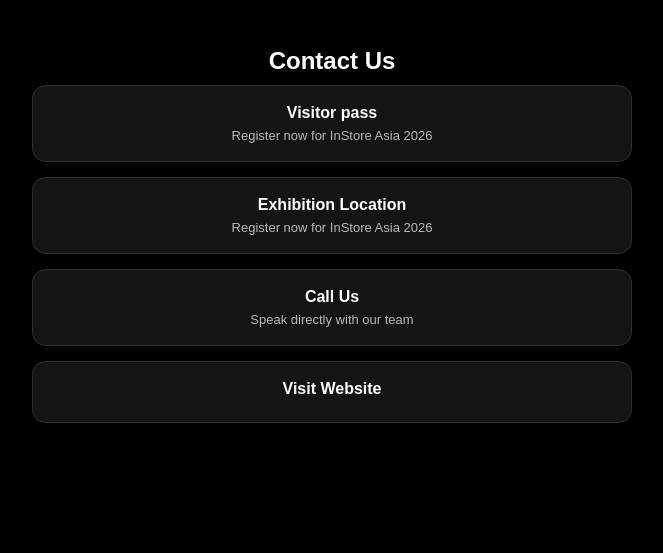
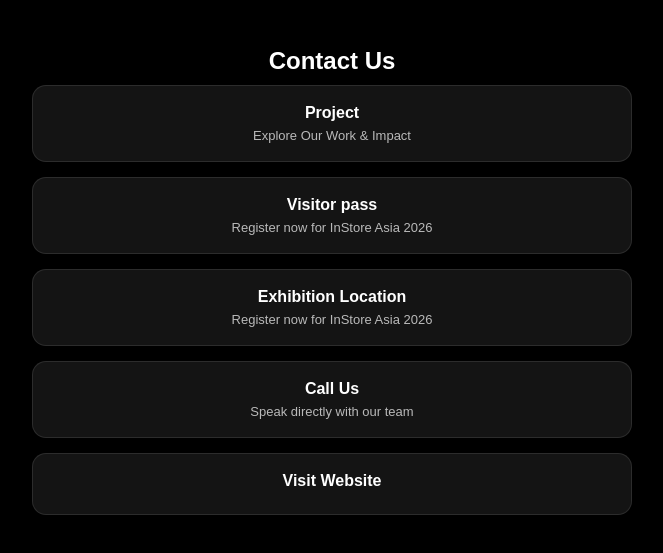
Before and after one commit to contentsparsa/InStore-Webpage, a plain HTML site: page index.html in a window 1280 px wide. Shown: the part 119-672 px from the top of the page, without its empty margins (308-971 px from the left). Drawn offline with Linux system fonts and the light colour scheme.

Commit message:
Update index.html

```diff
--- a/index.html
+++ b/index.html
@@ -144,6 +144,10 @@
     <!-- Heading -->
     <h1>Contact Us</h1>
 
+<div class="card">
+     <a href="https://sparsadigital.in/portfolio-item/">Project</a>
+     <span>Explore Our Work & Impact</span>
+   </div>
 
     <div class="card">
      <a href="https://instoreasia.iddllp.com/registration/">Visitor pass</a>
```
